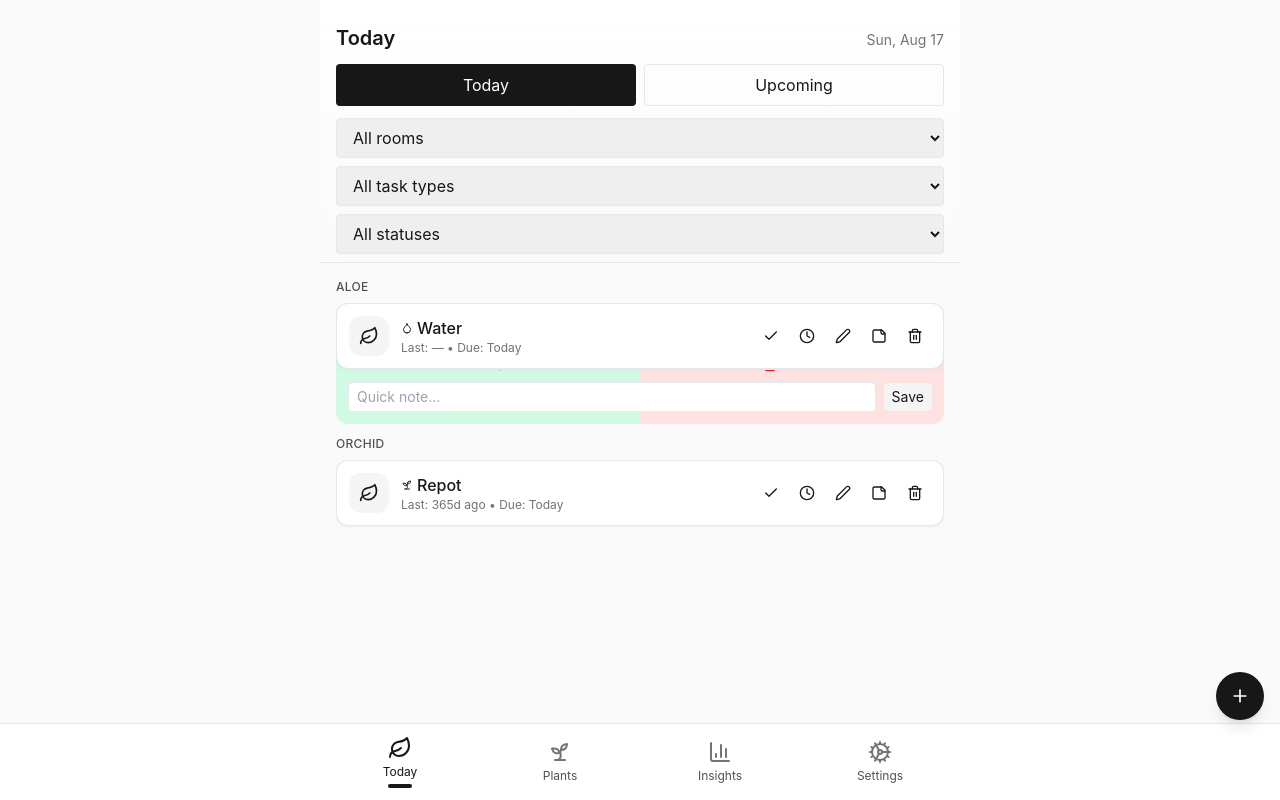
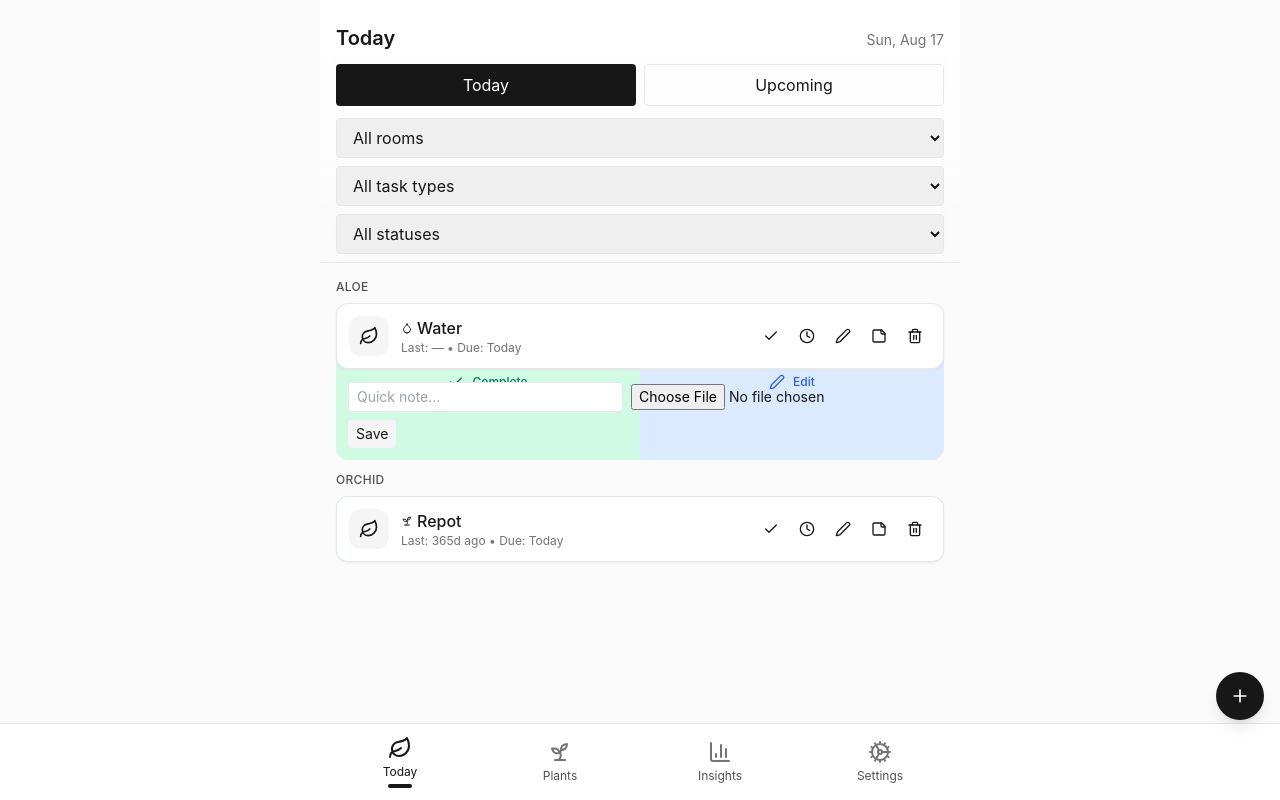
Before and after one commit to osmond/kaymaria, a Next.js app: page /app in a window 1280 px wide. Both pictures are taken after a click on the button 879 px from the left and 336 px from the top of the page. Built offline with nearby package versions, Linux system fonts and the light colour scheme.

Commit message:
feat: add gesture support for task rows

```diff
--- a/components/TaskRow.tsx
+++ b/components/TaskRow.tsx
@@ -49,6 +49,23 @@ export default function TaskRow({
   }
   const [noteOpen, setNoteOpen] = useState(false);
   const [note, setNote] = useState('');
+  const [photo, setPhoto] = useState<File | null>(null);
+  const [pressTimer, setPressTimer] = useState<NodeJS.Timeout | null>(null);
+  const [longPress, setLongPress] = useState(false);
+
+  function handlePointerDown() {
+    const t = setTimeout(() => {
+      setLongPress(true);
+      setNoteOpen(true);
+    }, 600);
+    setPressTimer(t);
+  }
+
+  function handlePointerUp() {
+    if (pressTimer) clearTimeout(pressTimer);
+    setPressTimer(null);
+    setLongPress(false);
+  }
   return (
     <div className="relative">
       <div className="absolute inset-0 rounded-xl overflow-hidden">
@@ -58,10 +75,10 @@ export default function TaskRow({
             Complete
           </div>
         </div>
-        <div className="absolute inset-y-0 right-0 w-1/2 grid place-items-center bg-red-100 text-red-600">
+        <div className="absolute inset-y-0 right-0 w-1/2 grid place-items-center bg-blue-100 text-blue-600">
           <div className="flex items-center gap-2 text-xs font-medium">
-            <Trash2 className="h-4 w-4" />
-            Delete
+            <Edit2 className="h-4 w-4" />
+            Edit
           </div>
         </div>
       </div>
@@ -71,19 +88,22 @@ export default function TaskRow({
         dragElastic={0.2}
         onDragEnd={(_, i) => {
           if (i.offset.x > 80) onComplete();
-          else if (i.offset.x < -80) onDelete();
+          else if (i.offset.x < -80) onEdit();
         }}
+        onPointerDown={handlePointerDown}
+        onPointerUp={handlePointerUp}
+        onPointerLeave={handlePointerUp}
         className="relative"
       >
         <div className="rounded-xl border bg-white shadow-sm">
           <div className="p-3 flex items-center gap-3">
             <button
-              onClick={onOpen}
+              onClick={() => !longPress && onOpen()}
               className="h-10 w-10 rounded-xl bg-neutral-100 grid place-items-center"
             >
               <Leaf className="h-5 w-5" />
             </button>
-            <div className="flex-1" onClick={onOpen}>
+            <div className="flex-1" onClick={() => !longPress && onOpen()}>
               {showPlant ? (
                 <div className="flex items-center justify-between">
                   <div className="font-medium">{plant}</div>
@@ -147,18 +167,26 @@ export default function TaskRow({
           <form
             onSubmit={(e) => {
               e.preventDefault();
-              if (!note.trim()) return;
-              onAddNote(note.trim());
+              if (!note.trim() && !photo) return;
+              if (note.trim()) onAddNote(note.trim());
+              if (photo) console.log('photo added', photo);
               setNote('');
+              setPhoto(null);
               setNoteOpen(false);
             }}
-            className="flex items-center gap-2 border-t p-3"
+            className="flex items-center gap-2 border-t p-3 flex-wrap"
           >
             <input
               value={note}
               onChange={(e) => setNote(e.target.value)}
               placeholder="Quick note..."
               className="flex-1 text-sm border rounded px-2 py-1"
+            />
+            <input
+              type="file"
+              accept="image/*"
+              onChange={(e) => setPhoto(e.target.files?.[0] || null)}
+              className="text-sm"
             />
             <button
               type="submit"
```
Also changed, not shown: 2 other files (tests, documents, lock files or other folders).
